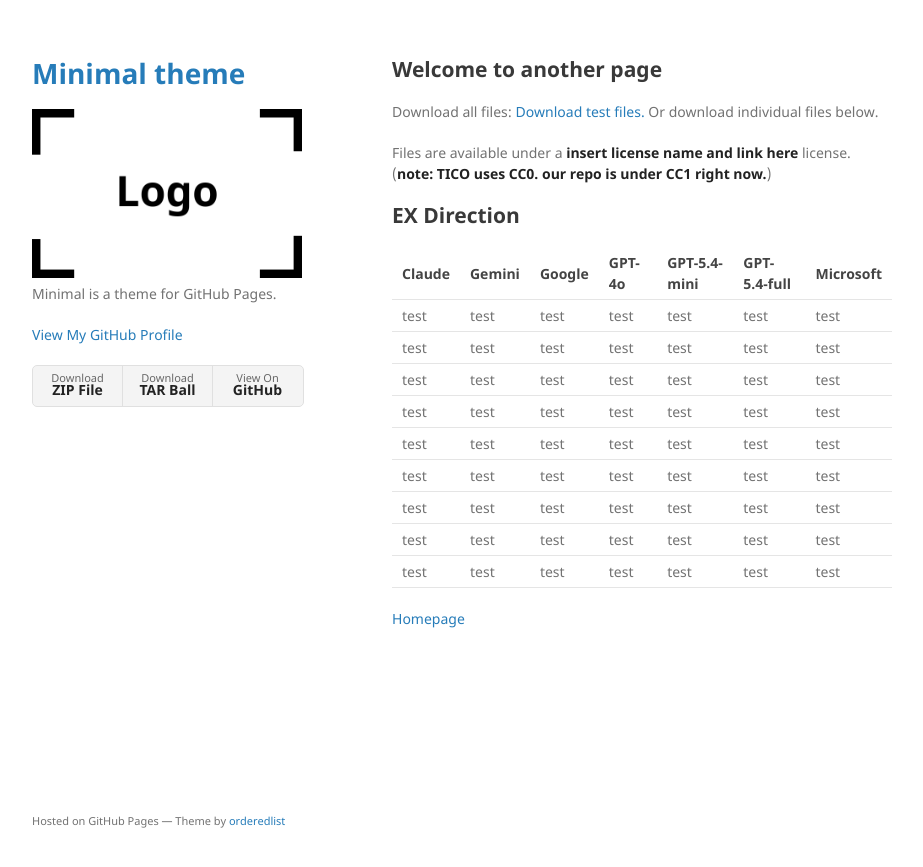
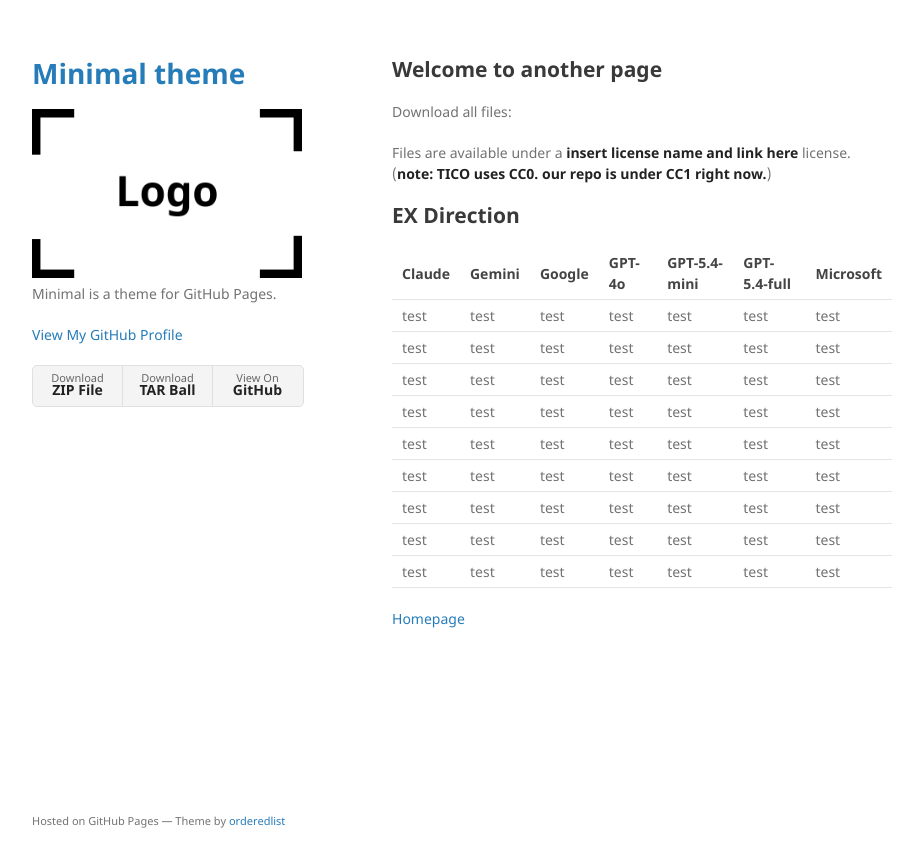
Before and after one commit to mt-crisis-ready/mt-crisis-ready.github.io, a Jekyll site: the page built from files.md, in a window 1280 px wide. Shown: the top 867 px of the page, without its empty margins (178-1101 px from the left). Built offline with Jekyll 4.4.1, drawn with Linux system fonts in a browser that asks for light colours.

Commit message:
Comment out problematic file download test folder

```diff
--- a/files.md
+++ b/files.md
@@ -7,8 +7,8 @@ description: Downloadable output translation files.
 ## Welcome to another page
 
 Download all files:
-<a href="assets/downloadable/test_folder_mt-crisis-ready.zip" download>Download test files.</a>
-Or download individual files below.
+<!-- <a href="assets/downloadable/test_folder_mt-crisis-ready.zip" download>Download test files.</a>
+Or download individual files below. -->
 
 Files are available under a **insert license name and link here** license. (**note: TICO uses CC0. our repo is under CC1 right now.**)
 
```
Also changed, not shown: 1 other file.
